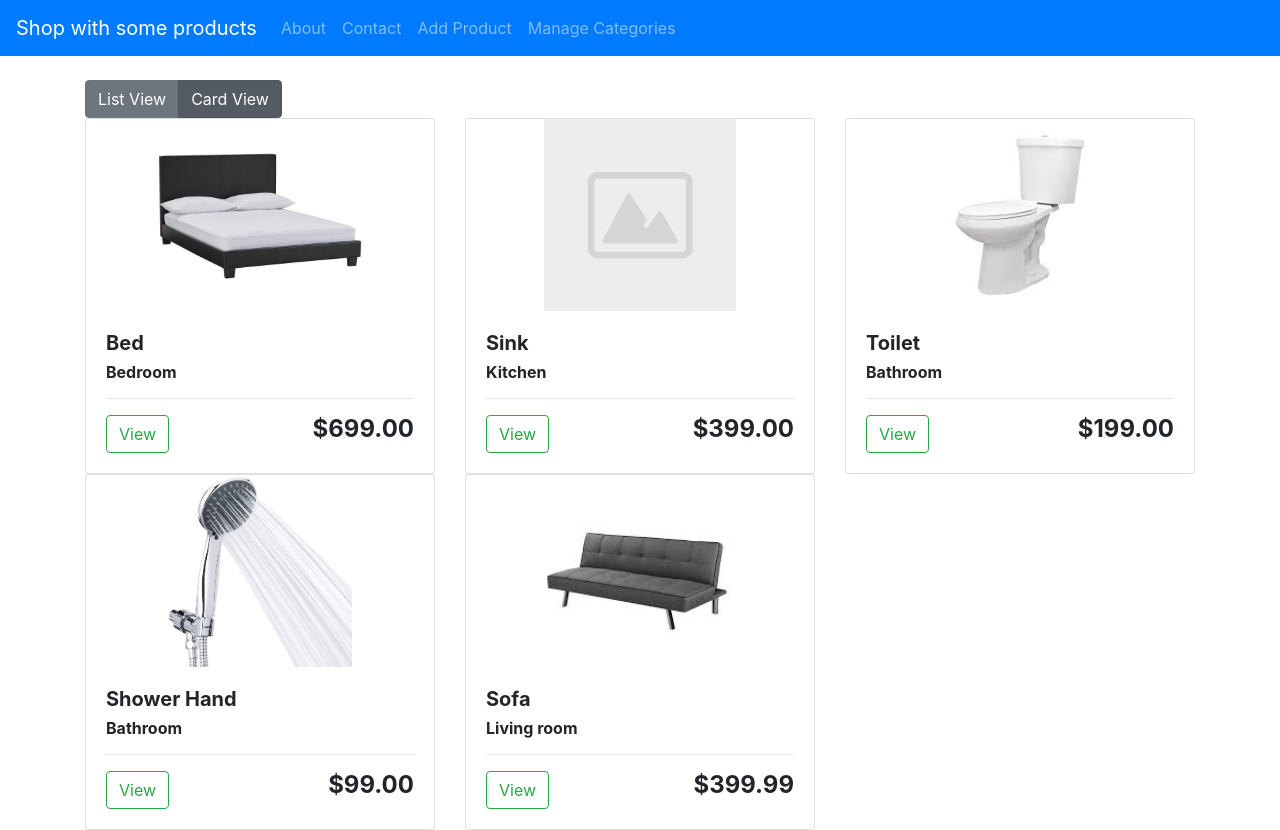
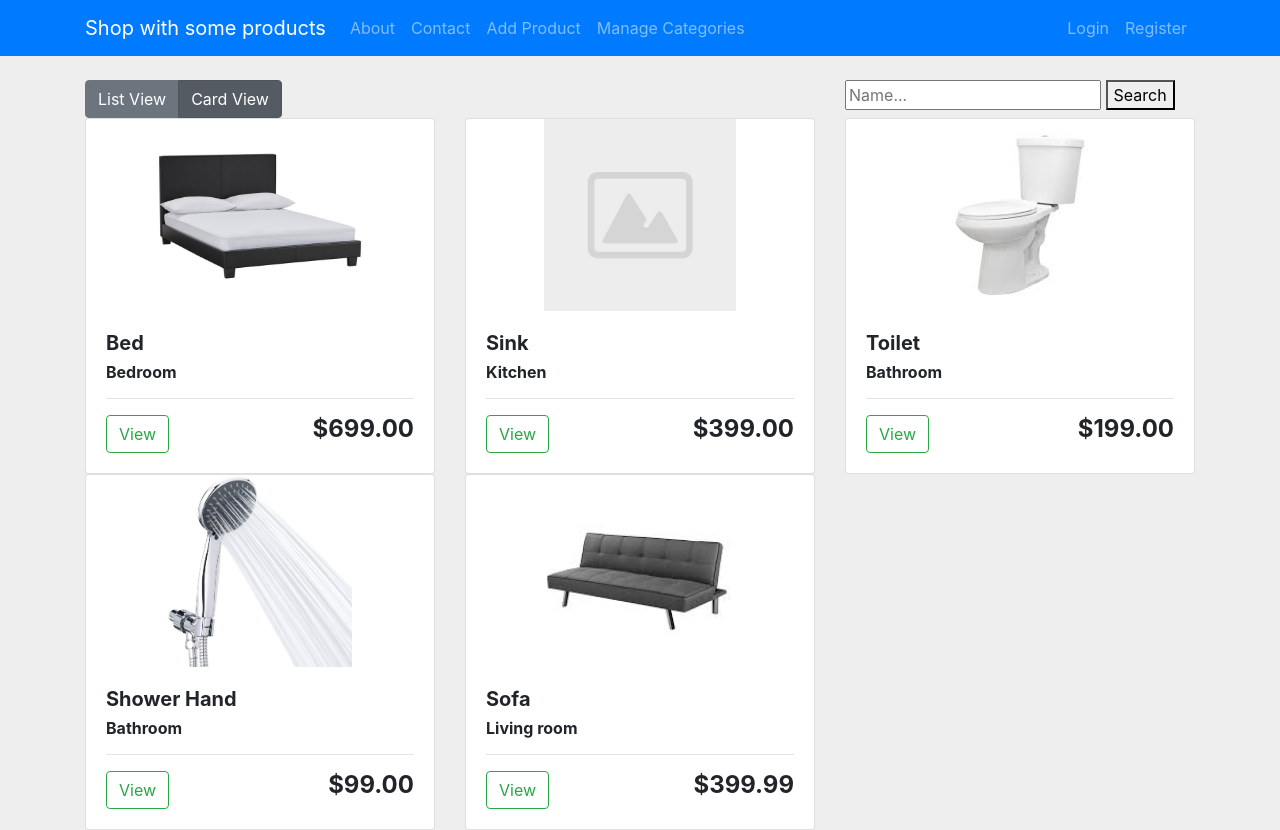
Before and after one commit to SzymonGajdowski/ShopDemo, a Django app: page /card_view/ in a window 1280 px wide. Run offline with Django 3.2, Linux system fonts and the light colour scheme; data comes from the database, SQL or seed files in the repository; both versions use the stored data as it was after the commit; some libraries are stand-ins or nearby versions.

Commit message:
Add filter 'by name' some bootstrap upgrades and beginning of register system

```diff
--- a/products/static/css/main.css
+++ b/products/static/css/main.css
@@ -1,3 +1,7 @@
+body {
+    background-color: #EEEEEE;
+}
+
 .forms {
     width: 40%;
 }
--- a/products/templates/products/card_view.html
+++ b/products/templates/products/card_view.html
@@ -3,14 +3,29 @@
 
 {% block content %}
 
-<div class="btn-group btn-group-toggle" data-toggle="buttons">
-  <a class="btn btn-secondary active" href="{% url 'product_home' %}">
-    <input type="radio" > List View
-  </a>
-  <a class="btn btn-secondary" href="{% url 'card_view' %}">
-    <input type="radio" checked> Card View
-  </a>
+<!-- Search form and "list view/card view buttons -->
+
+<div class="row">
+  <div class="col-md-8">
+    <div class="btn-group btn-group-toggle" data-toggle="buttons">
+      <a class="btn btn-secondary" href="{% url 'product_home' %}">
+        <input type="radio"> List View
+      </a>
+      <a class="btn btn-secondary" href="{% url 'card_view' %}">
+        <input type="radio" checked> Card View
+      </a>
+    </div>
+  </div>
+  <div class="col-md-4">
+    <form action="{% url 'card_view' %}" method="get">
+      <input name="search" type="text" placeholder="Name...">
+      <button>Search</button>
+    </form>
+  </div>
 </div>
+
+<!-- Card view -->
+
 	<div class="row">
 	{% for product in products %}
 		<div class="col-4">
--- a/products/templates/products/main.html
+++ b/products/templates/products/main.html
@@ -17,6 +17,7 @@
   </head>
   <body>
     <nav class="navbar navbar-expand-lg navbar-dark bg-primary">
+      <div class="container">
         <a class="navbar-brand" href="{% url 'product_home' %}">Shop with some products</a>
         <button class="navbar-toggler" type="button" data-toggle="collapse" data-target="#navbarNav" aria-controls="navbarNav" aria-expanded="false" aria-label="Toggle navigation">
           <span class="navbar-toggler-icon"></span>
@@ -36,6 +37,15 @@
               <a class="nav-link" href="{% url 'categories_home' %}">Manage Categories</a>
             </li>
           </ul>
+          <ul class="navbar-nav ml-auto">
+            <li class="nav-item">
+              <a class="nav-link" href="{% url 'login' %}">Login</a>
+            </li>
+            <li class="nav-item">
+              <a class="nav-link" href="{% url 'register' %}">Register</a>
+            </li>
+          </ul>
+        </div>
         </div>
       </nav>
 
--- a/products/views.py
+++ b/products/views.py
@@ -1,23 +1,31 @@
 from django.shortcuts import render, redirect
 from .models import Category, Product
-from .forms import ProductForm, CategoryForm
+from .forms import ProductForm, CategoryForm, CreateUserForm
 from django.views.generic import DetailView
+from django.contrib import messages
+
 
 REDIRECT_URL = '/'
 
 def home_view(request):
     products = Product.objects.all()
     categories = Category.objects.all()
-
-    context = {'products': products, 'categories': categories,}
+    search = request.GET.get('search')
+    if search:
+        q1 = Product.objects.filter(name__contains=search)
+        products = q1
+    context = {'products': products, 'categories': categories}
 
     return render(request, 'products/home.html', context)
 
 def card_view(request):
     products = Product.objects.all()
     categories = Category.objects.all()
-
-    context = {'products': products, 'categories': categories,}
+    search = request.GET.get('search')
+    if search:
+        q1 = Product.objects.filter(name__contains=search)
+        products = q1
+    context = {'products': products, 'categories': categories}
 
     return render(request, 'products/card_view.html', context)
 
@@ -115,7 +123,14 @@ def delete_category(request, pk):
 
 def register_page(request):
 
-    context = {}
+    form = CreateUserForm
+    if request.method == 'POST':
+        form = CreateUserForm(request.POST)
+        if form.is_valid():
+            form.save()
+            messages.success(request, 'Account was created')
+            return redirect('login')
+    context = {'form': form}
     return render(request, 'products/register.html', context)
 
 def login_page(request):
```
Also changed, not shown: products/forms.py (+9 -0 lines), products/templates/products/home.html (+16 -1 lines), products/templates/products/login.html (+19 -1 lines), products/templates/products/register.html (+13 -1 lines), db.sqlite3.
